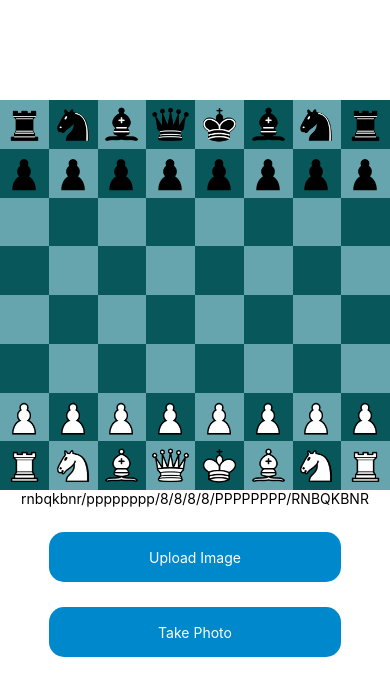
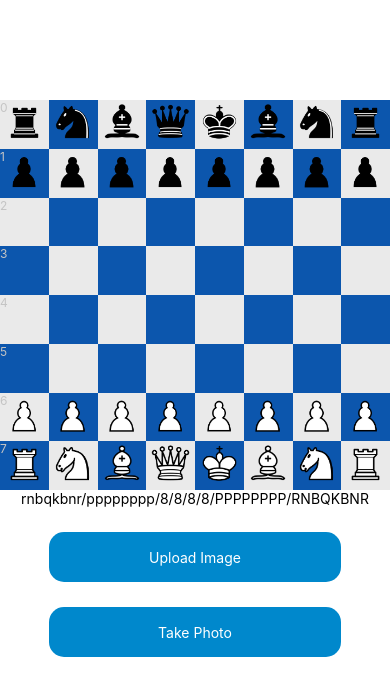
Before and after one commit to teamchess/ChessVision, a React Native app: screen / in a window 390 px wide. Shown: the top 696 px of the page. Built offline with nearby package versions, Linux system fonts and the light colour scheme.

Commit message:
Added the number row of coords. Will now work on the letters row

```diff
--- a/App.js
+++ b/App.js
@@ -4,7 +4,6 @@ import {
 	Text,
 	View,
 	TouchableOpacity,
-	Clipboard,
 	ActivityIndicator,
 } from "react-native";
 import { Permissions, ImagePicker } from "expo";
@@ -26,7 +25,6 @@ export default class App extends React.Component {
 		};
 
 		this.sendImage = this.sendImage.bind(this);
-		this.copyToClipboard = this.copyToClipboard.bind(this);
 	}
 
 	pickImage = async () => {
@@ -94,29 +92,13 @@ export default class App extends React.Component {
 		})
 			.then((resp) => resp.json())
 			.then((body) =>
-				this.setState({ error: body.message || null, fen: body.fen || FEN_DEFAULT, certainty: body.certainty })
+				this.setState({
+					error: body.message || null,
+					fen: body.fen || FEN_DEFAULT,
+					certainty: body.certainty,
+				})
 			)
 			.catch((x) => console.log(x));
-	}
-
-	copyToClipboard() {
-		Clipboard.setString(this.state.fen);
-		alert(
-			"Copied FEN to clipboard. Now you can paste this into any Chess engine and it will show you the board!"
-		);
-		console.log("FEN copied to clipboard");
-	}
-
-	loadingIndicator() {
-		return (
-			<>
-				<ActivityIndicator
-					size="large"
-					color="black"
-					style={{ marginTop: "20%" }}
-				/>
-			</>
-		);
 	}
 
 	render() {
@@ -126,8 +108,8 @@ export default class App extends React.Component {
 
 				<Text>{this.state.message || this.state.fen}</Text>
 				<Text>{this.state.certainty}</Text>
-        <Button onPress={this.pickImage} title="Upload Image" />
-        <Button onPress={this.takePhoto} title="Take Photo" />
+				<Button onPress={this.pickImage} title="Upload Image" />
+				<Button onPress={this.takePhoto} title="Take Photo" />
 			</View>
 		);
 	}
@@ -148,15 +130,6 @@ const styles = StyleSheet.create({
 		borderRadius: 30,
 		borderWidth: 2,
 	},
-	clipboard: {
-		width: "90%",
-		height: "80%",
-		borderRadius: 30,
-		marginLeft: "5%",
-		backgroundColor: "grey",
-		color: "#f0f5f5",
-		textAlignVertical: "center",
-	},
 	fenString: {
 		width: "60%",
 		color: "white",
--- a/components/Piece.js
+++ b/components/Piece.js
@@ -8,7 +8,7 @@ const PIECES = {
 		N: require("../assets/pieces/bN.png"),
 		P: require("../assets/pieces/bP.png"),
 		Q: require("../assets/pieces/bQ.png"),
-    R: require("../assets/pieces/bR.png")
+		R: require("../assets/pieces/bR.png"),
 	},
 	w: {
 		B: require("../assets/pieces/wB.png"),
@@ -16,8 +16,8 @@ const PIECES = {
 		N: require("../assets/pieces/wN.png"),
 		P: require("../assets/pieces/wP.png"),
 		Q: require("../assets/pieces/wQ.png"),
-    R: require("../assets/pieces/wR.png")
-  }
+		R: require("../assets/pieces/wR.png"),
+	},
 };
 
 export default class Piece extends React.Component {
@@ -26,7 +26,7 @@ export default class Piece extends React.Component {
 		const colorPieces = PIECES[color];
 		let letter = null;
 
-		const n = num > 10 ? num - 10 : num
+		const n = num > 10 ? num - 10 : num;
 		// Subtract 10 if the number is black
 		switch (n) {
 			case 0:
@@ -50,21 +50,26 @@ export default class Piece extends React.Component {
 				letter = "P";
 				break;
 			default:
-				throw `ERROR: Unrecognizable Piece (${n})`
+				throw `ERROR: Unrecognizable Piece (${n})`;
 		}
 
 		return colorPieces[letter];
 	}
 
 	render() {
-    return <Image source={this.getPieceImage(this.props.number)} style={styles.pieces} />;
+		return (
+			<Image
+				source={this.getPieceImage(this.props.number)}
+				style={styles.pieces}
+			/>
+		);
 	}
 }
 
 const styles = StyleSheet.create({
 	pieces: {
-		width: Dimensions.get("window").width / 10,
+		width: Dimensions.get("window").width / 9,
 		height: Dimensions.get("window").width / 9,
 		alignSelf: "center",
-  }
+	},
 });
--- a/components/Square.js
+++ b/components/Square.js
@@ -8,13 +8,25 @@ import Piece from "./Piece";
 export default class Square extends React.Component {
 	isDarkSquare() {
 		const { x, y } = this.props.coords;
-
+		console.log(this.props.coords);
 		return (y % 2 !== 0 && x % 2 !== 0) || (y % 2 === 0 && x % 2 === 0);
 	}
 
 	render() {
 		return (
-      <View style={{ ...styles.square, backgroundColor: this.isDarkSquare() ? "#66A5AD" : "#07575B" }}>
+			<View
+				style={{
+					...styles.square,
+					backgroundColor: this.isDarkSquare()
+						? "#eaeaea"
+						: "#0c56ad",
+				}}
+			>
+				{this.props.coords.x === 0 ? (
+					<Text style={styles.coords}>{this.props.coords.y}</Text>
+				) : (
+					<Text />
+				)}
 				<Piece number={this.props.piece} />
 			</View>
 		);
@@ -24,7 +36,12 @@ export default class Square extends React.Component {
 const styles = StyleSheet.create({
 	square: {
 		flex: 1,
-    justifyContent: "center",
-    alignContent: "center"
-  }
+	},
+	coords: {
+		color: "#c4c4c4",
+		position: "absolute",
+		fontSize: 12,
+		padding: 0,
+		margin: 0,
+	},
 });
```
Lines whose indentation alone changed are shown as unchanged.
